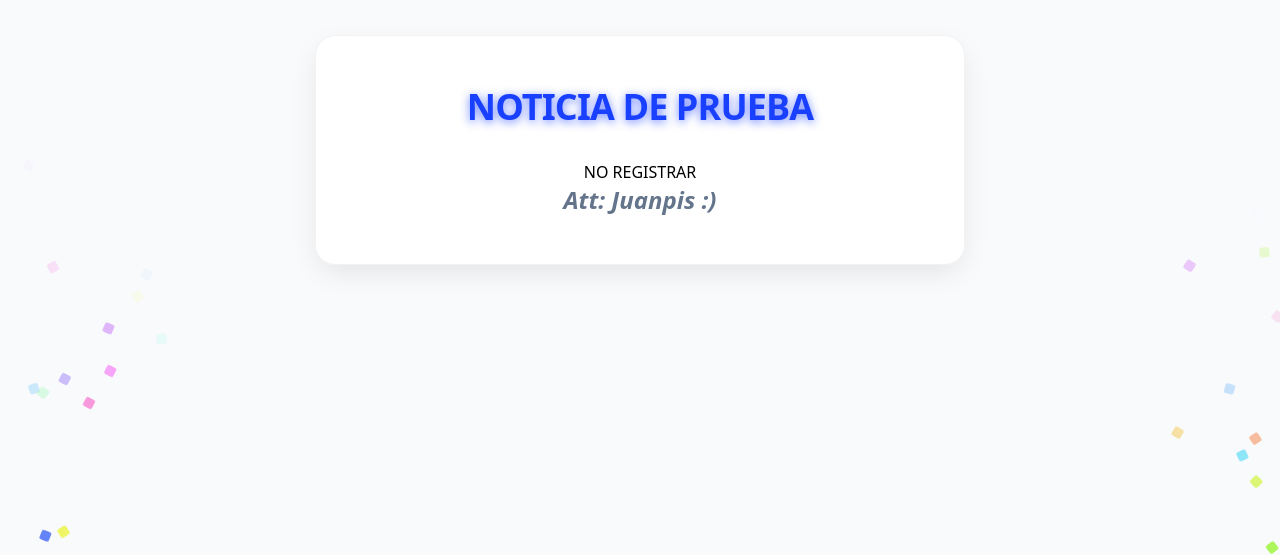
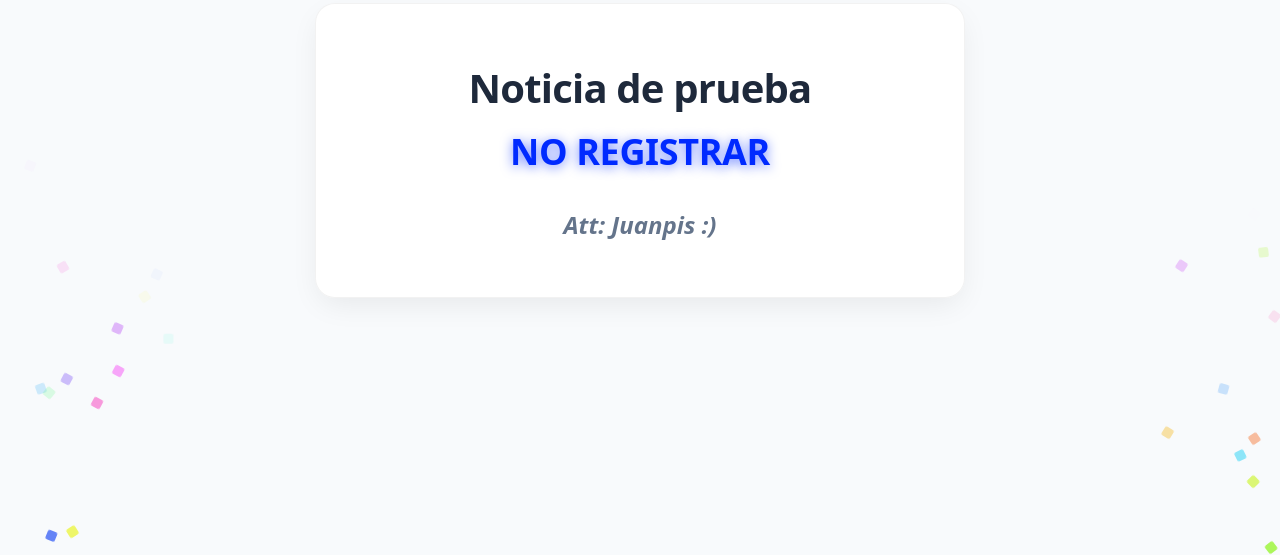
Before and after one commit to jpmcmoreno/noticia_prueba, a plain HTML site: page index.html in a window 1280 px wide. Shown: the part 250-805 px from the top of the page. Drawn offline with Linux system fonts and the light colour scheme.

Commit message:
Refactor HTML and JavaScript for improved styling

```diff
--- a/index.html
+++ b/index.html
@@ -12,7 +12,6 @@
     }
 
     body {
-      /* Fondo claro: gris muy suave */
       background-color: #f8fafc;
       min-height: 100vh;
       display: flex;
@@ -20,29 +19,36 @@
       align-items: center;
       font-family: system-ui, -apple-system, BlinkMacSystemFont, 'Segoe UI', Roboto, sans-serif;
       padding: 2rem;
-      position: relative; /* Necesario para el confeti */
-      overflow: hidden; /* Evita scrolls por el confeti */
+      position: relative;
+      overflow: hidden;
     }
 
     .card {
-      /* Estilo claro para la tarjeta */
-      background: rgba(255, 255, 255, 0.9);
-      padding: 3rem 2.5rem;
+      background: rgba(255, 255, 255, 0.95);
+      padding: 3.5rem 2.5rem;
       border-radius: 1.25rem;
-      box-shadow: 0 10px 30px -5px rgba(0, 0, 0, 0.1);
+      box-shadow: 0 10px 30px -5px rgba(0, 0, 0, 0.08);
       border: 1px solid rgba(0, 0, 0, 0.05);
       text-align: center;
       max-width: 650px;
       width: 100%;
-      z-index: 10; /* Asegura que la tarjeta esté sobre el confeti */
+      z-index: 10;
     }
 
-    .title {
+    .title-main {
+      font-size: 2.5rem;
+      font-weight: 700;
+      color: #1e293b;
+      margin-bottom: 0.75rem;
+      letter-spacing: -0.02em;
+    }
+
+    .title-highlight {
       font-size: 2.25rem;
       font-weight: 900;
-      line-height: 1.25;
+      display: block; /* Fuerza el salto de línea */
+      letter-spacing: -0.01em;
       margin-bottom: 2rem;
-      letter-spacing: -0.025em;
       transition: color 0.1s linear, text-shadow 0.1s linear;
     }
 
@@ -50,17 +56,15 @@
       font-size: 1.5rem;
       font-weight: 700;
       font-style: italic;
-      /* Color fijo y suave para el texto en fondo claro */
       color: #64748b;
     }
 
-    /* Estilos para las partículas de confeti */
     .confetti {
       position: absolute;
       width: 10px;
       height: 10px;
       border-radius: 2px;
-      z-index: 1; /* Detrás de la tarjeta */
+      z-index: 1;
       opacity: 0.8;
     }
   </style>
@@ -68,58 +72,49 @@
 <body>
 
   <div class="card">
-    <h1 id="title" class="title">NOTICIA DE PRUEBA</h1>
+    <h1 class="title-main">Noticia de prueba</h1>
     <span id="animated-text" class="title-highlight">NO REGISTRAR</span>
     <p class="signature">Att: Juanpis :)</p>
   </div>
 
   <script>
-    // --- Lógica del Título Animado ---
-    const titleEl = document.getElementById('title');
+    // --- Cambio de color para "NO REGISTRAR" ---
+    const animatedText = document.getElementById('animated-text');
     let hue = 0;
 
-    function animateTitle() {
-      // Rotación rápida por la rueda de colores (HSL)
+    function animateColor() {
       hue = (hue + 2) % 360;
-
-      // Colores vibrantes y saturados
-      const mainColor = `hsl(${hue}, 100%, 55%)`;
-      // Resplandor ligero del mismo color
+      const mainColor = `hsl(${hue}, 100%, 50%)`;
       const glowColor = `hsl(${hue}, 100%, 70%)`;
 
-      titleEl.style.color = mainColor;
-      // Añadimos un pequeño "glow" para que resalte más en el fondo claro
-      titleEl.style.textShadow = `0 2px 10px ${glowColor}`;
+      animatedText.style.color = mainColor;
+      animatedText.style.textShadow = `0 2px 12px ${glowColor}`;
 
-      requestAnimationFrame(animateTitle);
+      requestAnimationFrame(animateColor);
     }
 
-    // --- Lógica del Confeti (Esquinas Inferiores) ---
+    // --- Lógica del Confeti ---
     function createConfetti(isLeft) {
       const confetti = document.createElement('div');
       confetti.classList.add('confetti');
 
-      // Color aleatorio para cada papelito
       const randomHue = Math.random() * 360;
       confetti.style.backgroundColor = `hsl(${randomHue}, 90%, 65%)`;
+      confetti.style.bottom = '-10px';
 
-      // Posición inicial: esquinas inferiores
-      confetti.style.bottom = '-10px';
       if (isLeft) {
-        confetti.style.left = (Math.random() * 50) + 'px'; // Rango en la izquierda
+        confetti.style.left = (Math.random() * 60) + 'px';
       } else {
-        confetti.style.right = (Math.random() * 50) + 'px'; // Rango en la derecha
+        confetti.style.right = (Math.random() * 60) + 'px';
       }
 
       document.body.appendChild(confetti);
 
-      // Variables de movimiento aleatorias (efecto explosión hacia arriba)
-      const velocityX = (Math.random() - 0.5) * 8 + (isLeft ? 3 : -3); // Dirección lateral
-      const velocityY = (Math.random() * 12 + 10) * -1; // Fuerza hacia arriba
+      const velocityX = (Math.random() - 0.5) * 8 + (isLeft ? 3 : -3);
+      const velocityY = (Math.random() * 12 + 10) * -1;
       const rotation = Math.random() * 360;
       const rotationSpeed = (Math.random() - 0.5) * 20;
 
-      // Animación simple usando Web Animations API
       const animation = confetti.animate([
         { transform: `translate(0, 0) rotate(${rotation}deg)`, opacity: 1 },
         {
@@ -127,31 +122,26 @@
           opacity: 0
         }
       ], {
-        duration: Math.random() * 1000 + 1000, // Duración aleatoria
+        duration: Math.random() * 1000 + 1000,
         easing: 'ease-out',
         iterations: 1
       });
 
-      // Limpiar el elemento al terminar
       animation.onfinish = () => confetti.remove();
     }
 
-    // Intervalo para generar confeti desde ambas esquinas
     function startConfettiLoop() {
-      // Izquierda
       setTimeout(() => {
         createConfetti(true);
-        startConfettiLoop(); // Recursión para bucle infinito
-      }, Math.random() * 150 + 50); // Tiempo aleatorio entre lanzamientos
+        startConfettiLoop();
+      }, Math.random() * 150 + 50);
 
-      // Derecha
       setTimeout(() => {
         createConfetti(false);
       }, Math.random() * 150 + 100);
     }
 
-    // Iniciar ambas animaciones
-    animateTitle();
+    animateColor();
     startConfettiLoop();
   </script>
 
```
